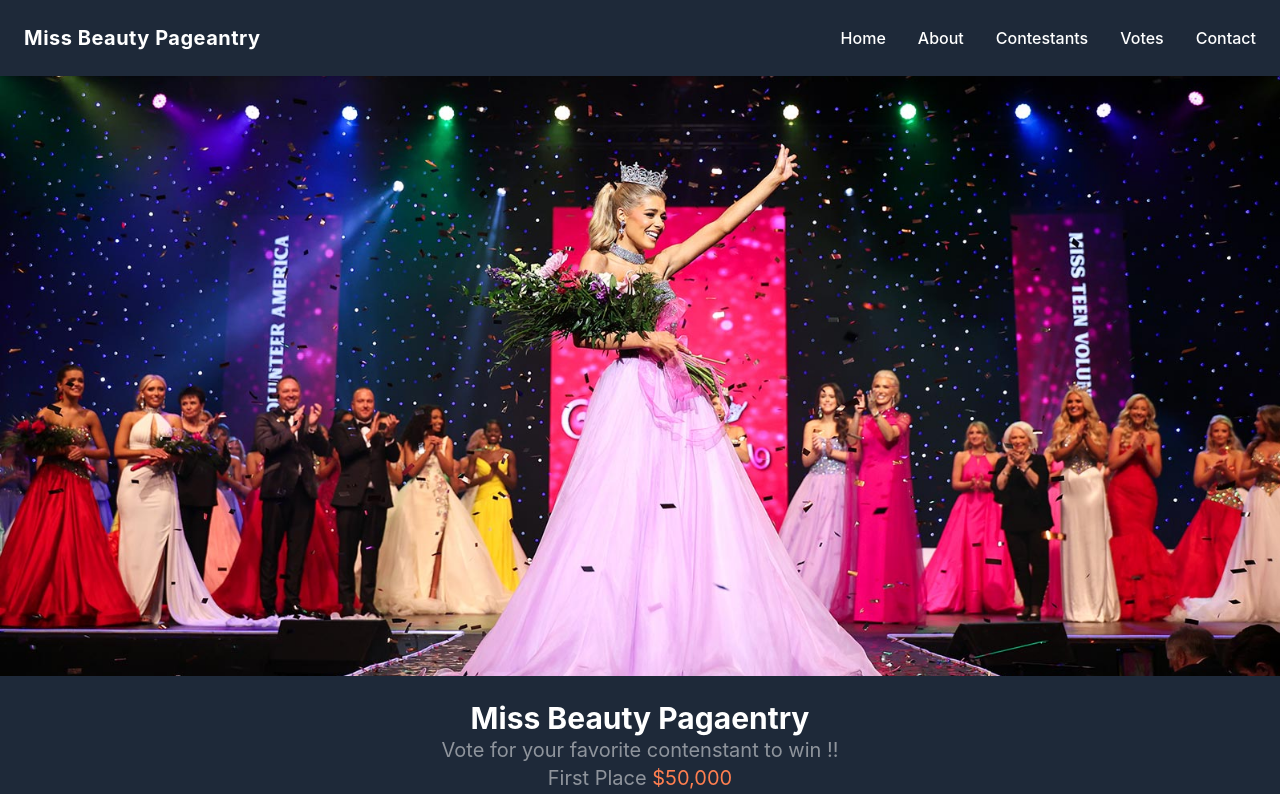
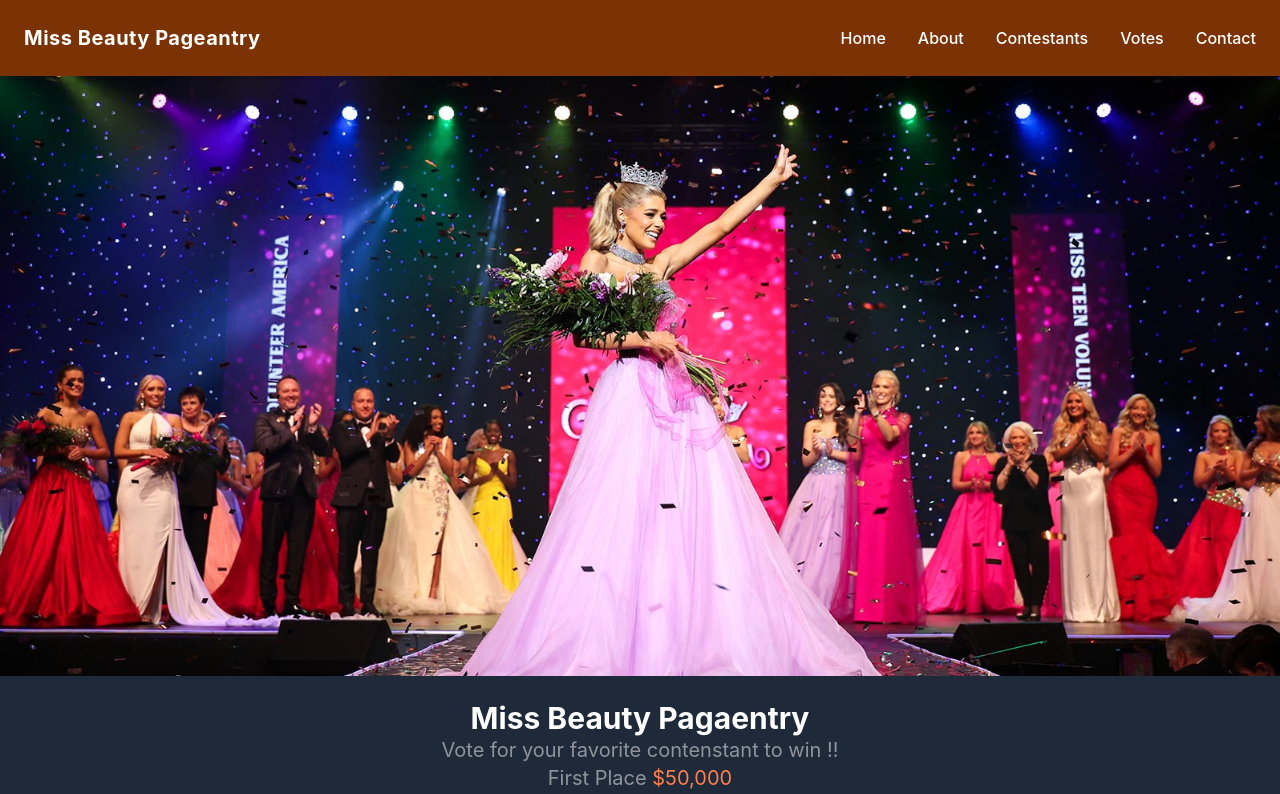
Before and after one commit to iblacksassin/miss-beauty-pageant, a React (Vite) app: page / in a window 1280 px wide. Shown: the top 794 px of the page. Built offline with nearby package versions, Linux system fonts and the light colour scheme.

Commit message:
Update Header.jsx

```diff
--- a/src/Header.jsx
+++ b/src/Header.jsx
@@ -5,7 +5,7 @@ const Header = () => {
   const [isOpen, setIsOpen] = useState(false);
 
   return (
-    <nav className="bg-gray-800 text-white px-6 py-6 relative shadow-md">
+    <nav className="bg-amber-900 text-white px-6 py-6 relative shadow-md">
       <div className="max-w-7xl mx-auto flex justify-between items-center">
 
         {/* Logo */}
@@ -36,7 +36,7 @@ const Header = () => {
 
       {/* Mobile Nav Links Dropdown */}
       {isOpen && (
-        <ul className="md:hidden absolute top-full left-0 w-full bg-gray-800 flex flex-col items-center py-6 space-y-4 shadow-lg border-t border-gray-700">
+        <ul className="md:hidden absolute top-full left-0 w-full bg-amber-900 flex flex-col items-center py-6 space-y-4 shadow-lg border-t border-amber-700">
           <li><Link to="/" onClick={() => setIsOpen(false)} className="hover:text-coral transition-colors">Home</Link></li>
           <li><a href="/#about" onClick={() => setIsOpen(false)} className="hover:text-coral transition-colors">About</a></li>
           <li><a href="/#contestants" onClick={() => setIsOpen(false)} className="hover:text-coral transition-colors">Contestants</a></li>
```
